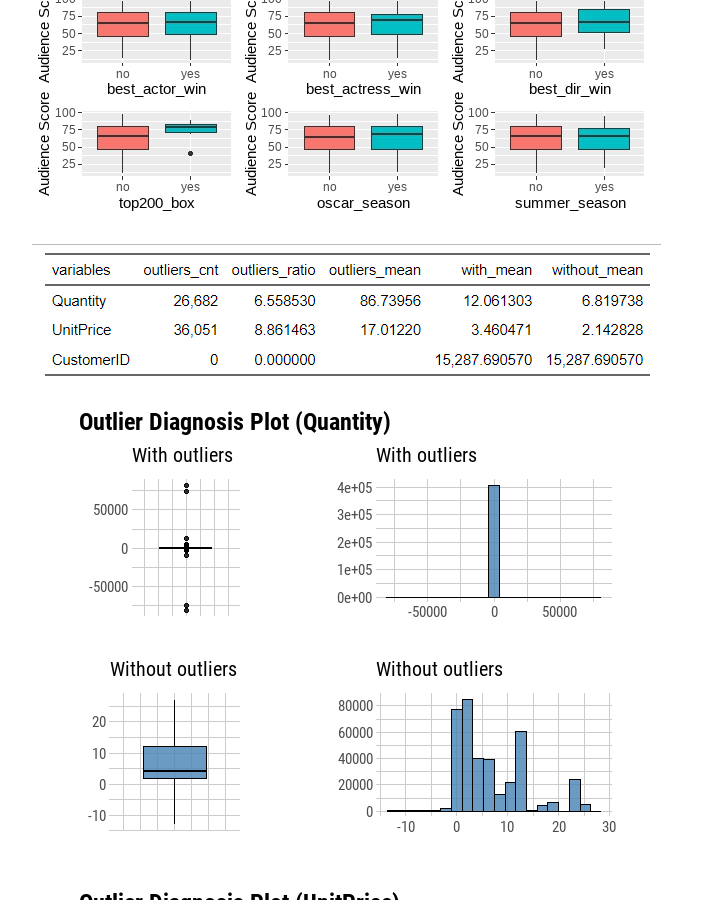
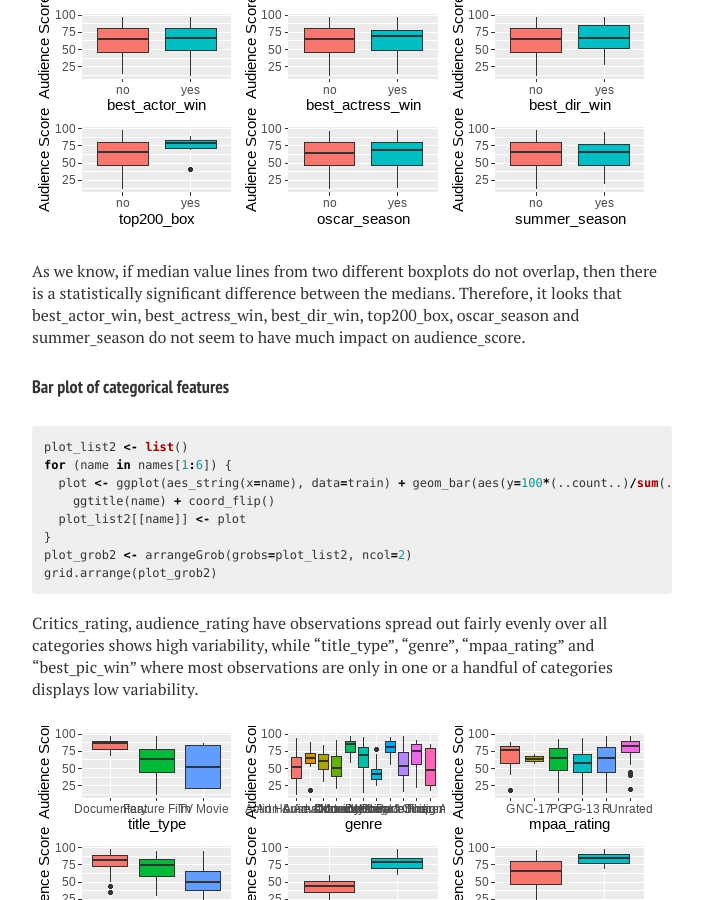
Before and after one commit to Janzhuj/janzhuj.github.io, a Jekyll site: the page built from _posts/2022-06-25-EDA-Modeling-Movies-Popularity.md, in a window 1280 px wide and 900 px high, scrolled down 4446 px. Shown: the whole window, without its empty margins (288-991 px from the left). Built offline with Jekyll 4.4.1, drawn with Linux system fonts in a browser that asks for light colours; nearby versions of some CDN libraries; library files that are not in the unit come from our copies; comment, search, counter and statistics services are not loaded; some of the changed text lies outside the part shown.

Commit message:
Update 2022-06-25-EDA-Modeling-Movies-Popularity.md

```diff
--- a/_posts/2022-06-25-EDA-Modeling-Movies-Popularity.md
+++ b/_posts/2022-06-25-EDA-Modeling-Movies-Popularity.md
@@ -155,7 +155,9 @@
         "factor"
 {% endhighlight %}
 
-### 2.2 Correlation between categorical feature and audience score
+### 2.2 Data Visualizations
+
+#### Correlation between categorical feature and audience score
 
 {% highlight r %}
 names <- names(Filter(is.factor,train))
@@ -163,9 +165,7 @@
 
 for (name in names) {
   plot <- ggplot(data = train, aes_string(x = name, y = train$audience_score, fill = name)) +
-    geom_boxplot(show.legend=FALSE) + ggtitle(paste("Audience Score in", name, sep=" ")) +
-    xlab(name) +
-    ylab('Audience Score')
+    geom_boxplot(show.legend=FALSE) + xlab(name) + ylab('Audience Score')
   plot_list[[name]] <- plot
 }
 plot_grob <- arrangeGrob(grobs=plot_list, ncol=3)
@@ -174,8 +174,27 @@
 
 ![Rplot-1](/figs/2022-06-25-EDA-Modeling-Movies-Popularity/Rplot-1.jpeg)
 
+As we know, if median value lines from two different boxplots do not overlap, then there is a statistically significant difference between the medians. Therefore, it looks that best_actor_win, best_actress_win, best_dir_win, top200_box, oscar_season and summer_season do not seem to have much impact on audience_score.
 
-![Rplot-2](/figs/2023-07-22-Online-Store-Customer-Segmentation/Rplot-2.png)
+#### Bar plot of categorical features
+
+{% highlight r %}
+plot_list2 <- list()
+for (name in names[1:6]) {
+  plot <- ggplot(aes_string(x=name), data=train) + geom_bar(aes(y=100*(..count..)/sum(..count..))) + ylab('percentage')  +
+    ggtitle(name) + coord_flip()
+  plot_list2[[name]] <- plot
+}
+plot_grob2 <- arrangeGrob(grobs=plot_list2, ncol=2)
+grid.arrange(plot_grob2)
+{% endhighlight %}
+
+Critics_rating, audience_rating have observations spread out fairly evenly over all categories shows high variability, while  "title_type", "genre",  "mpaa_rating" and "best_pic_win"  where most observations are only in one or a handful of categories displays low variability.
+
+![Rplot](/figs/2022-06-25-EDA-Modeling-Movies-Popularity/Rplot-1.jpeg)
+
+
+
 
 ![Rplot-3](/figs/2023-07-22-Online-Store-Customer-Segmentation/Rplot-3.png)
 
```
